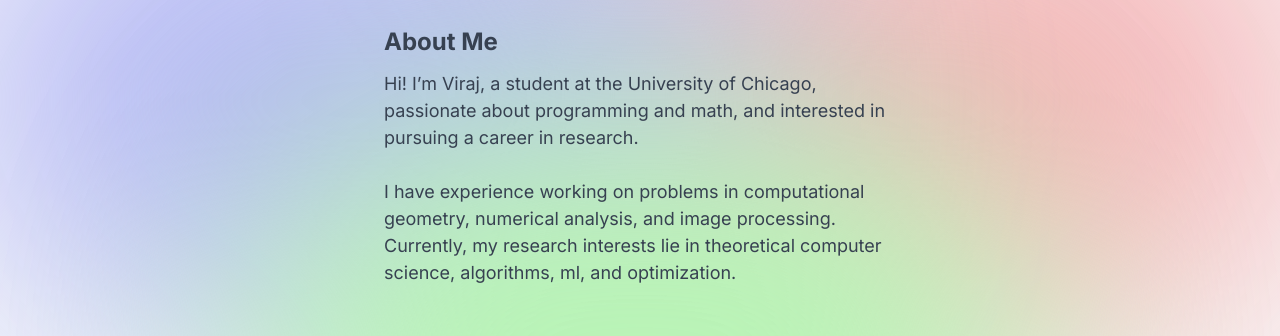
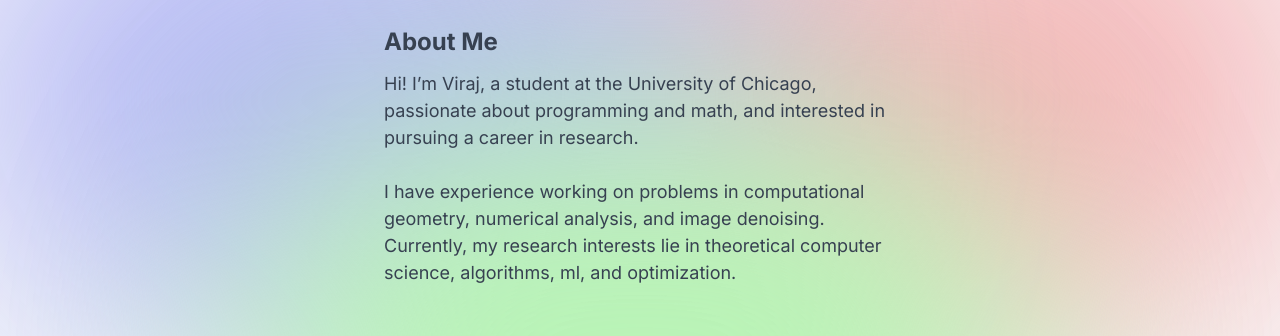
Before and after one commit to virajnain/virajnain.github.io, a Next.js app: page /about in a window 1280 px wide. Shown: the part 134-470 px from the top of the page. Built offline with nearby package versions, Linux system fonts and the light colour scheme.

Commit message:
fixed typo

```diff
--- a/app/about/page.tsx
+++ b/app/about/page.tsx
@@ -39,7 +39,7 @@
         >
           Hi! I’m Viraj, a student at the University of Chicago, passionate about programming and math, and interested in pursuing a career in research.
           <br></br><br></br>
-          I have experience working on problems in computational geometry, numerical analysis, and image processing. Currently, my research interests lie in theoretical computer science, algorithms, ml, and optimization.
+          I have experience working on problems in computational geometry, numerical analysis, and image denoising. Currently, my research interests lie in theoretical computer science, algorithms, ml, and optimization.
         </motion.p>
       </div>
 </section>
```
